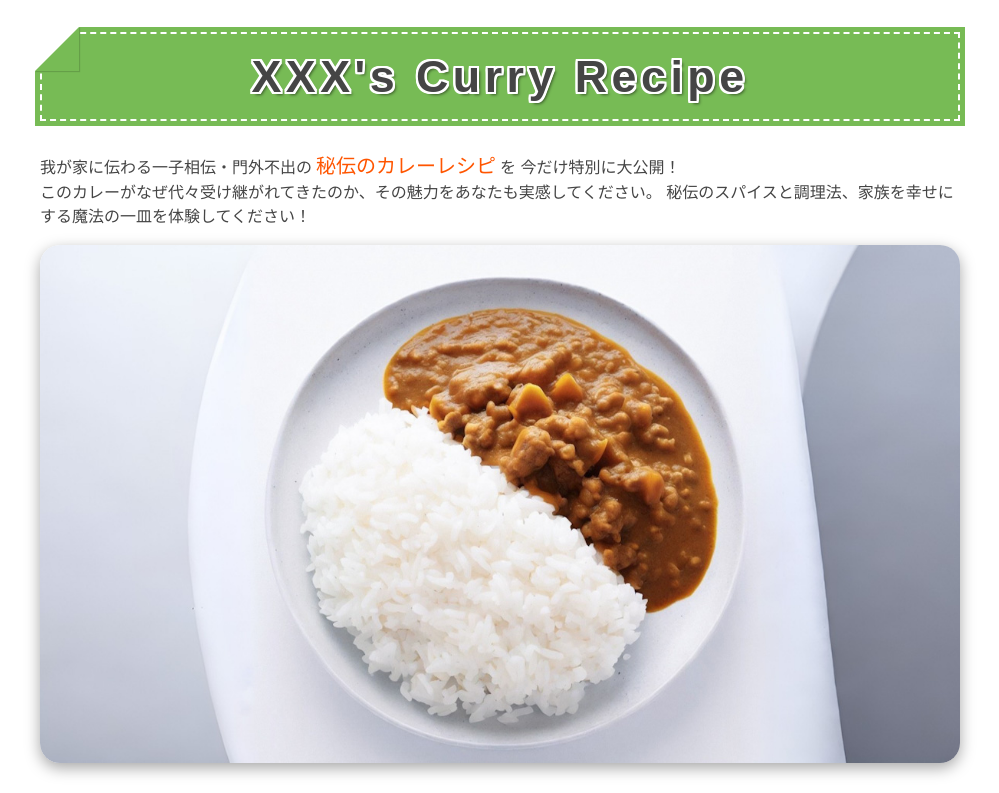
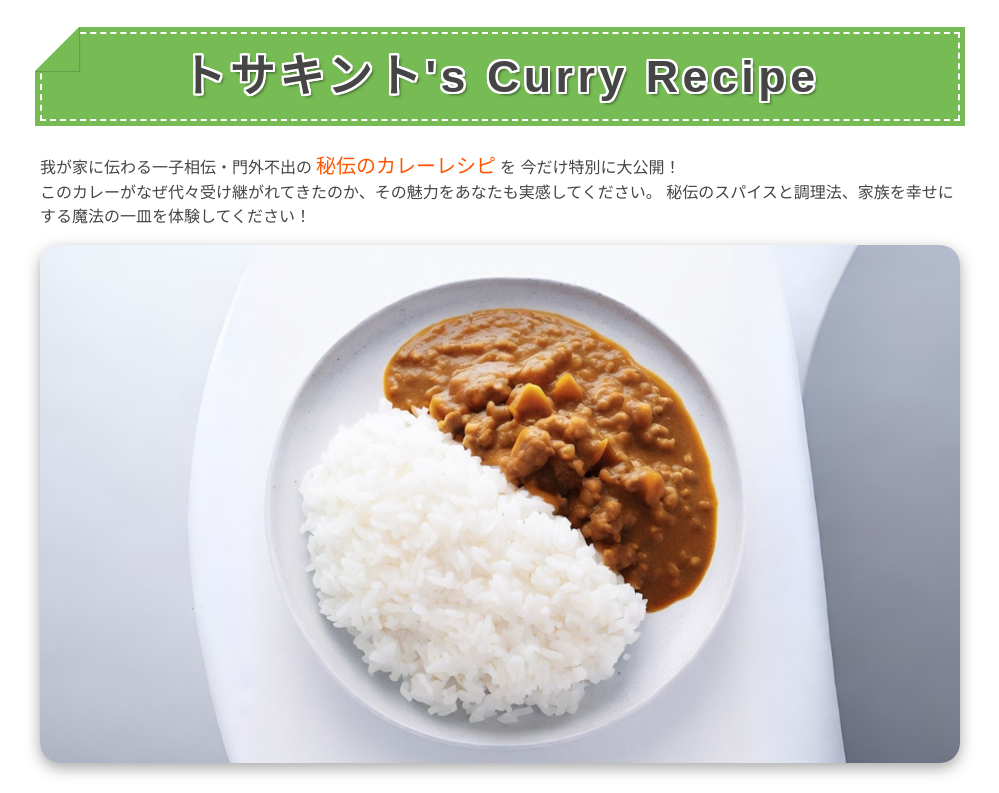
Before and after one commit to kunikyu/Curry-Recipe, a plain HTML site: page index.html in a window 1280 px wide. Shown: the top 793 px of the page, without its empty margins (140-1139 px from the left). Drawn offline with Linux system fonts and the light colour scheme; a web font is replaced by a local one.

Commit message:
タイトル変更

```diff
--- a/index.html
+++ b/index.html
@@ -2,7 +2,7 @@
 <html lang="ja">
   <head>
     <meta charset="utf-8" />
-    <title>XXX's Curry Recipe</title>
+    <title>トサキント's Curry Recipe</title>
     <meta
       name="viewport"
       content="width=device-width, initial-scale=1.0, user-scalable=yes" />
@@ -17,7 +17,7 @@
 
   <body> <!-- ここから本文開始 -->
 
-    <h1>XXX's Curry Recipe</h1>
+    <h1>トサキント's Curry Recipe</h1>
     <p>
       我が家に伝わる一子相伝・門外不出の<strong>秘伝のカレーレシピ</strong>を
       今だけ特別に大公開！<br />
```
